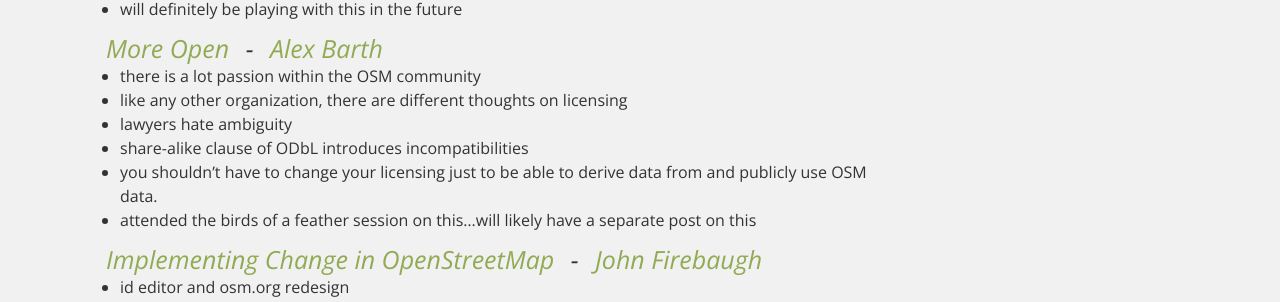
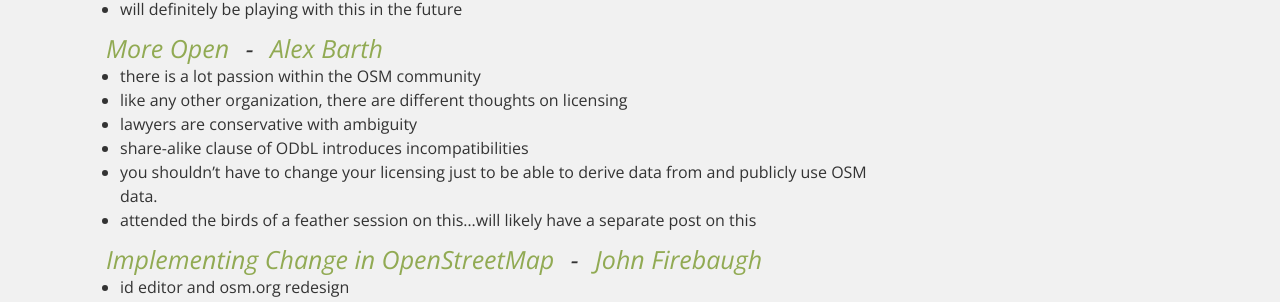
Before and after one commit to jvrousseau/jvrousseau.github.io, a Jekyll site: the page built from _posts/2014-04-16-state-of-the-map-us-part-1.md, in a window 1280 px wide. Shown: the part 1139-1441 px from the top of the page. Built offline with Jekyll 4.4.1, drawn with Linux system fonts in a browser that asks for light colours.

Commit message:
Update 2014-04-16-state-of-the-map-us-part-1.md
Made a quick change on lawyers

```diff
--- a/_posts/2014-04-16-state-of-the-map-us-part-1.md
+++ b/_posts/2014-04-16-state-of-the-map-us-part-1.md
@@ -43,7 +43,7 @@
 ####[More Open](http://stateofthemap.us/session/more-open/){:target="_blank"} - [Alex Barth](https://twitter.com/lxbarth){:target="_blank"}
 * there is a lot passion within the OSM community
 * like any other organization, there are different thoughts on licensing
-* lawyers hate ambiguity
+* lawyers are conservative with ambiguity
 * share-alike clause of ODbL introduces incompatibilities
 * you shouldn't have to change your licensing just to be able to derive data from and publicly use OSM data.
 * attended the birds of a feather session on this...will likely have a separate post on this
```
